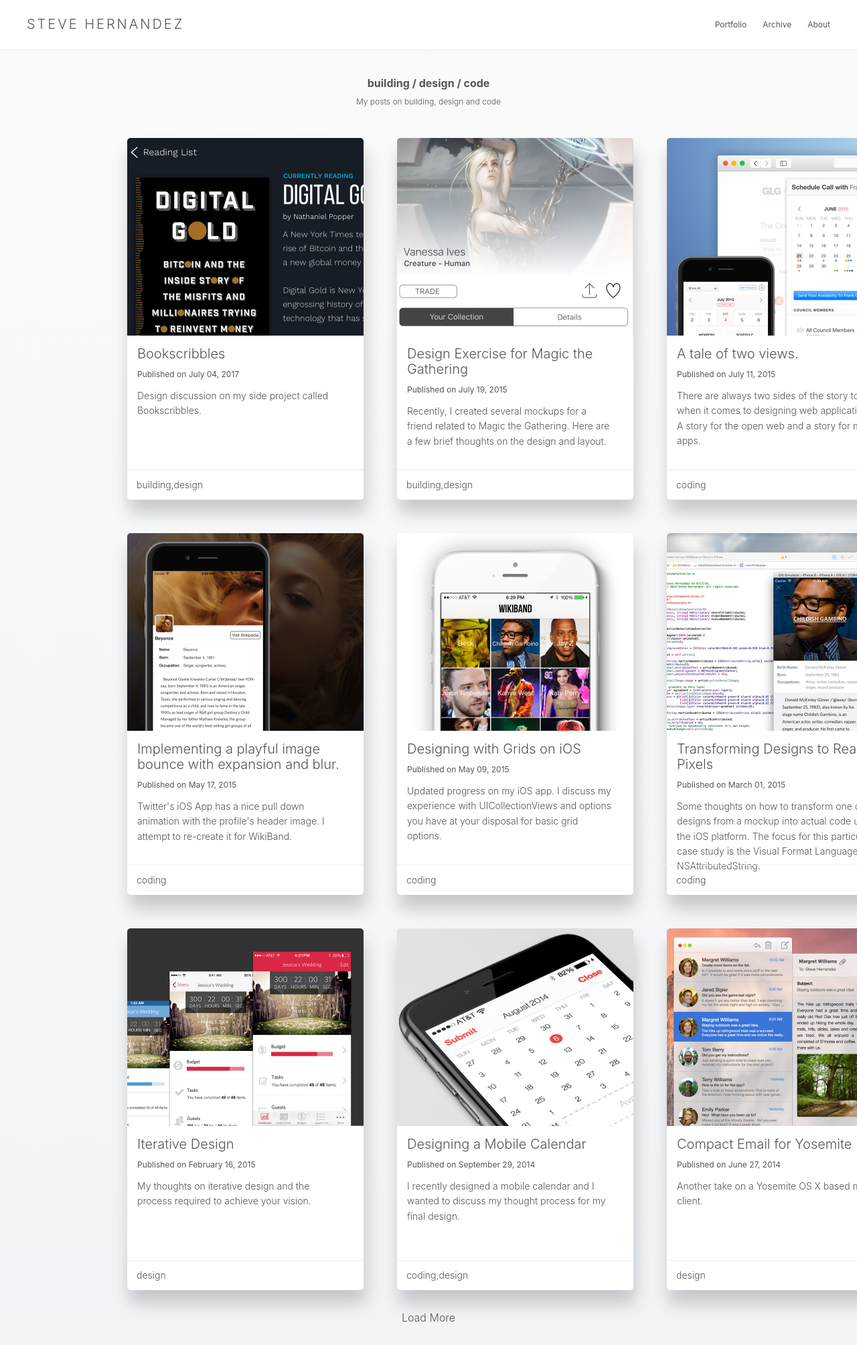
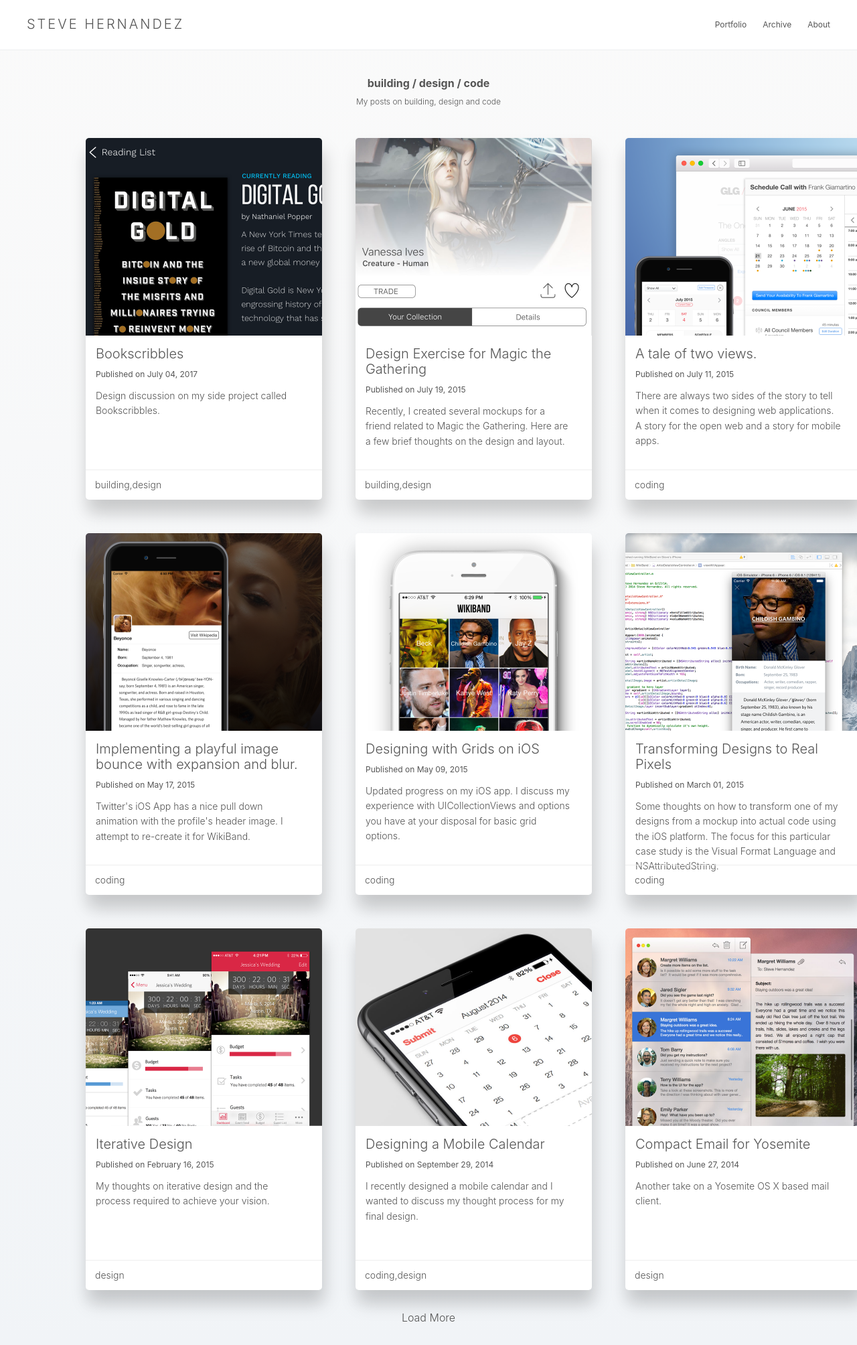
Before and after one commit to slhernandez/slhernandez, a Jekyll site: the page built from index.html, in a window 1280 px wide. Shown: the whole page at 67% size. Built offline with Jekyll 4.4.1, drawn with Linux system fonts in a browser that asks for light colours; the list of posts is cut into pages by our own code.

Commit message:
Fixed width due to smaller displays.

```diff
--- a/_sass/_home.scss
+++ b/_sass/_home.scss
@@ -16,10 +16,12 @@
   display:  grid;
   grid-template-rows: 1fr 1fr 1fr;
   grid-template-columns: 1fr 1fr 1fr;
-  width: 100vmin;
+  //width: 100vmin;
   //height: calc(100vh - 4em);
   grid-gap: 5em;
   margin: 0 auto;
+  min-width: 75%;
+  max-width: 1024px;
 }
 
 .post-card {
```
